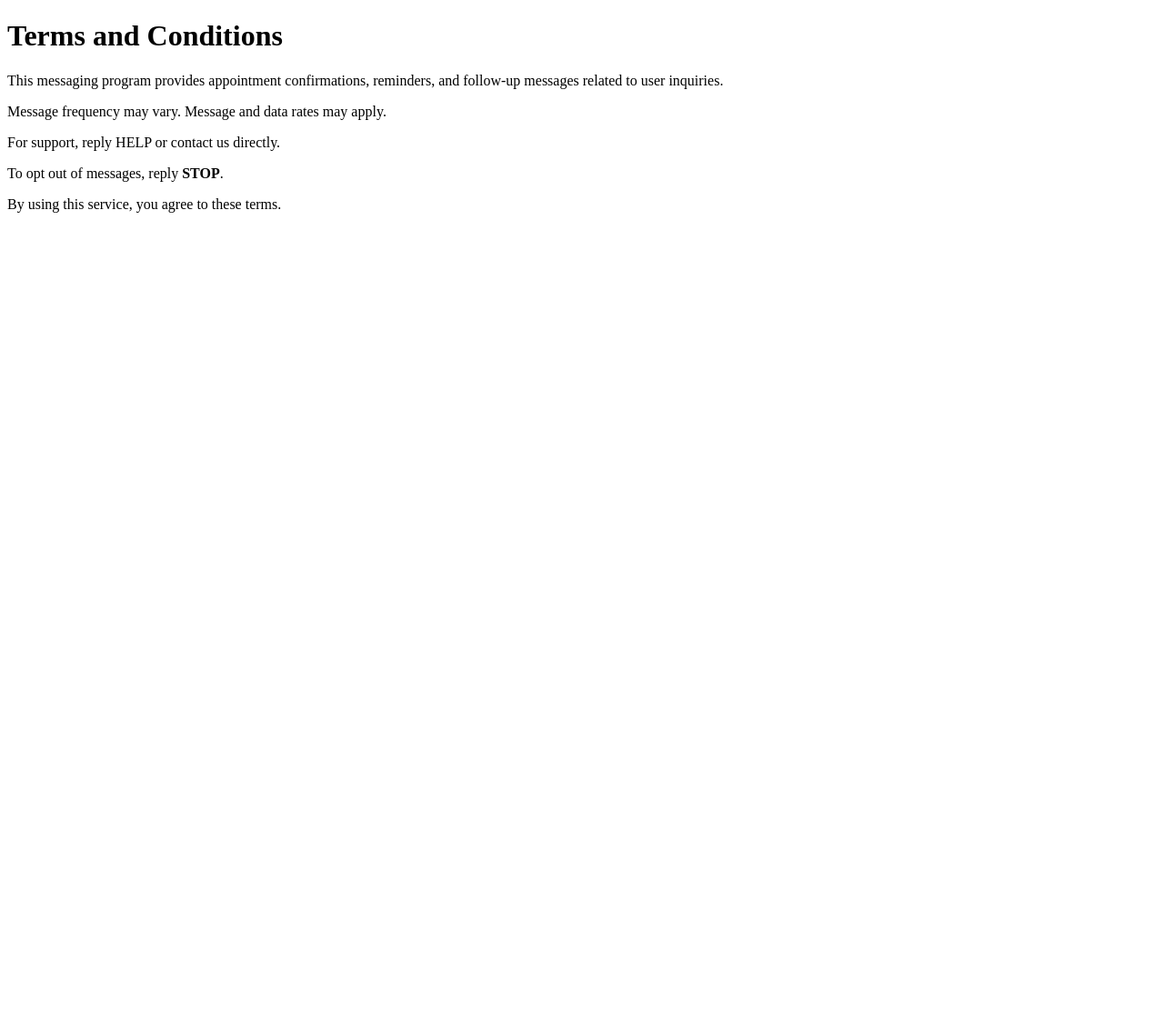
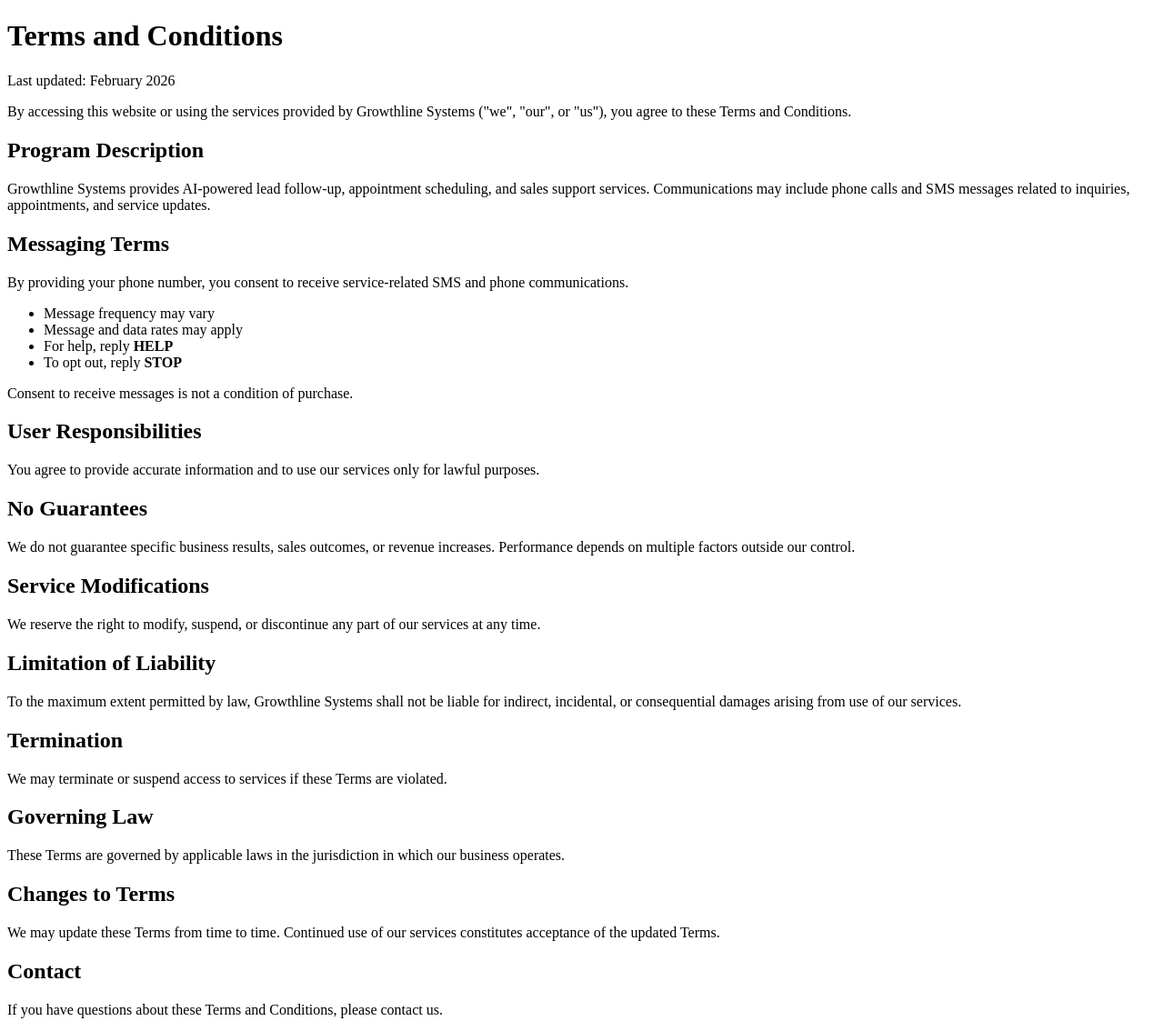
Before and after one commit to axelostling/growthlinesystems.com, a plain HTML site: page terms.html in a window 1280 px wide. Shown: the whole page at 91% size. Before the commit the page ends 800 px from the top, so only its background shows below. Drawn offline with Linux system fonts and the light colour scheme.

Commit message:
terms.html

```diff
--- a/terms.html
+++ b/terms.html
@@ -1,20 +1,82 @@
 <!DOCTYPE html>
-<html>
+<html lang="en">
 <head>
+  <meta charset="UTF-8">
   <title>Terms and Conditions</title>
-  <meta charset="UTF-8">
 </head>
 <body>
   <h1>Terms and Conditions</h1>
+  <p>Last updated: February 2026</p>
 
-  <p>This messaging program provides appointment confirmations, reminders, and follow-up messages related to user inquiries.</p>
+  <p>
+    By accessing this website or using the services provided by Growthline Systems ("we", "our",
+    or "us"), you agree to these Terms and Conditions.
+  </p>
 
-  <p>Message frequency may vary. Message and data rates may apply.</p>
+  <h2>Program Description</h2>
+  <p>
+    Growthline Systems provides AI-powered lead follow-up, appointment scheduling, and sales support
+    services. Communications may include phone calls and SMS messages related to inquiries,
+    appointments, and service updates.
+  </p>
 
-  <p>For support, reply HELP or contact us directly.</p>
+  <h2>Messaging Terms</h2>
+  <p>
+    By providing your phone number, you consent to receive service-related SMS and phone
+    communications.
+  </p>
+  <ul>
+    <li>Message frequency may vary</li>
+    <li>Message and data rates may apply</li>
+    <li>For help, reply <strong>HELP</strong></li>
+    <li>To opt out, reply <strong>STOP</strong></li>
+  </ul>
 
-  <p>To opt out of messages, reply <strong>STOP</strong>.</p>
+  <p>
+    Consent to receive messages is not a condition of purchase.
+  </p>
 
-  <p>By using this service, you agree to these terms.</p>
+  <h2>User Responsibilities</h2>
+  <p>
+    You agree to provide accurate information and to use our services only for lawful purposes.
+  </p>
+
+  <h2>No Guarantees</h2>
+  <p>
+    We do not guarantee specific business results, sales outcomes, or revenue increases.
+    Performance depends on multiple factors outside our control.
+  </p>
+
+  <h2>Service Modifications</h2>
+  <p>
+    We reserve the right to modify, suspend, or discontinue any part of our services at any time.
+  </p>
+
+  <h2>Limitation of Liability</h2>
+  <p>
+    To the maximum extent permitted by law, Growthline Systems shall not be liable for indirect,
+    incidental, or consequential damages arising from use of our services.
+  </p>
+
+  <h2>Termination</h2>
+  <p>
+    We may terminate or suspend access to services if these Terms are violated.
+  </p>
+
+  <h2>Governing Law</h2>
+  <p>
+    These Terms are governed by applicable laws in the jurisdiction in which our business operates.
+  </p>
+
+  <h2>Changes to Terms</h2>
+  <p>
+    We may update these Terms from time to time. Continued use of our services constitutes acceptance
+    of the updated Terms.
+  </p>
+
+  <h2>Contact</h2>
+  <p>
+    If you have questions about these Terms and Conditions, please contact us.
+  </p>
 </body>
 </html>
```
